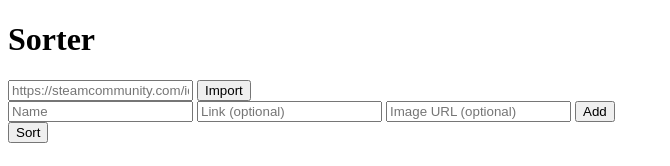
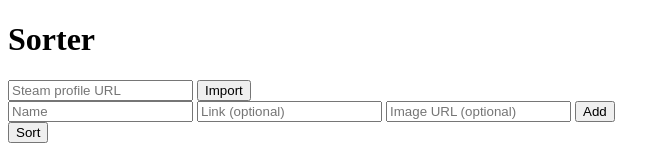
Before and after one commit to arguablykomodo/sorter, a SvelteKit app: page / in a window 1280 px wide. Shown: the top 166 px of the page, without its empty margins (0-670 px from the left). Built offline with nearby package versions, Linux system fonts and the light colour scheme.

Commit message:
refactor: separate importers

```diff
--- a/src/lib/Item.svelte
+++ b/src/lib/Item.svelte
@@ -1,13 +1,22 @@
 <script lang="ts">
-  const { name, link, image } = $props<{
+  const {
+    name,
+    link,
+    image,
+  }: {
     name: string;
     link?: string;
     image?: string;
-  }>();
+  } = $props();
 </script>
 
 {#if image}
-  <img src={image} alt={name} style:max-height="3em" style:vertical-align="middle" />
+  <img
+    src={image}
+    alt={name}
+    style:max-height="3em"
+    style:vertical-align="middle"
+  />
 {/if}
 {#if link}
   <a href={link}>{name}</a>
--- /dev/null
+++ b/src/lib/ManualImport.svelte
@@ -0,0 +1,39 @@
+<script lang="ts">
+  import type { ComponentProps } from "svelte";
+  import Item from "$lib/Item.svelte";
+
+  type ItemProps = ComponentProps<typeof Item>;
+
+  const { onImport }: { onImport: (items: ItemProps[]) => void } = $props();
+
+  let newItem: ItemProps = $state({ name: "" });
+</script>
+
+<form
+  onsubmit={(e) => {
+    e.preventDefault();
+    onImport([newItem]);
+    newItem = { name: "" };
+  }}
+>
+  <input
+    type="text"
+    name="name"
+    bind:value={newItem.name}
+    placeholder="Name"
+    required
+  />
+  <input
+    type="url"
+    name="link"
+    bind:value={newItem.link}
+    placeholder="Link (optional)"
+  />
+  <input
+    type="url"
+    name="image"
+    bind:value={newItem.image}
+    placeholder="Image URL (optional)"
+  />
+  <input type="submit" value="Add" />
+</form>
--- /dev/null
+++ b/src/lib/SteamImport.svelte
@@ -0,0 +1,40 @@
+<script lang="ts">
+  import type { ComponentProps } from "svelte";
+  import Item from "$lib/Item.svelte";
+
+  const {
+    onImport,
+  }: {
+    onImport: (items: ComponentProps<typeof Item>[]) => void;
+  } = $props();
+
+  let steamProfileUrl: string | undefined = $state();
+</script>
+
+<form
+  onsubmit={async (e) => {
+    e.preventDefault();
+    const url = `/import/steam?profileUrl=${steamProfileUrl}`;
+    const response = await fetch(url);
+    const json = await response.json();
+    if (response.ok) {
+      onImport(json);
+    } else if (response.status >= 400 && response.status < 500) {
+      console.error(json.message);
+      alert(json.message);
+    } else {
+      console.error(json.message);
+      alert(json.message);
+    }
+  }}
+>
+  <input
+    type="url"
+    name="url"
+    bind:value={steamProfileUrl}
+    placeholder="Steam profile URL"
+    pattern="https?://steamcommunity\.com/id/\w+/?"
+    required
+  />
+  <input type="submit" value="Import" />
+</form>
--- a/src/routes/+page.svelte
+++ b/src/routes/+page.svelte
@@ -1,15 +1,14 @@
 <script lang="ts">
   import type { ComponentProps } from "svelte";
   import Item from "$lib/Item.svelte";
+  import SteamImport from "$lib/SteamImport.svelte";
+  import ManualImport from "$lib/ManualImport.svelte";
   import { mergeInsertionSort, type Sorter } from "$lib/mergeInsertionSort";
 
   type ItemProps = ComponentProps<typeof Item>;
 
-  let steamProfileUrl: string | undefined = $state();
-
   let unsorted: ItemProps[] = $state([]);
   let sorted: ItemProps[] = $state([]);
-  let newItem: ItemProps = $state({ name: "" });
 
   let sorter: Sorter<ItemProps, ItemProps>;
   let comparison: [ItemProps, ItemProps] | undefined = $state(undefined);
@@ -34,56 +33,8 @@
 </script>
 
 <h1>Sorter</h1>
-<form
-  onsubmit={async (e) => {
-    const input = e.target as HTMLInputElement;
-    e.preventDefault();
-    input.setCustomValidity("");
-    const url = `/import/steam?profileUrl=${steamProfileUrl}`;
-    const response = await fetch(url);
-    const json = await response.json();
-    if (response.ok) {
-      unsorted.push(...json);
-    } else if (response.status >= 400 && response.status < 500) {
-      input.setCustomValidity(json.message);
-    } else {
-      console.error(json.message);
-      alert(json.message);
-    }
-  }}
->
-  <input
-    type="url"
-    name="url"
-    bind:value={steamProfileUrl}
-    placeholder="https://steamcommunity.com/id/gabelogannewell"
-    pattern="https?://steamcommunity\.com/id/\w+/?"
-    required
-  />
-  <input type="submit" value="Import" />
-</form>
-<form
-  onsubmit={(e) => {
-    e.preventDefault();
-    unsorted.push(newItem);
-    newItem = { name: "" };
-  }}
->
-  <input type="text" name="name" bind:value={newItem.name} placeholder="Name" />
-  <input
-    type="url"
-    name="link"
-    bind:value={newItem.link}
-    placeholder="Link (optional)"
-  />
-  <input
-    type="url"
-    name="image"
-    bind:value={newItem.image}
-    placeholder="Image URL (optional)"
-  />
-  <input type="submit" value="Add" />
-</form>
+<SteamImport onImport={(items) => unsorted.push(...items)}></SteamImport>
+<ManualImport onImport={(items) => unsorted.push(...items)}></ManualImport>
 <button onclick={startSort}>Sort</button>
 {#if comparison !== undefined}
   <h3>Which is better?</h3>
```
